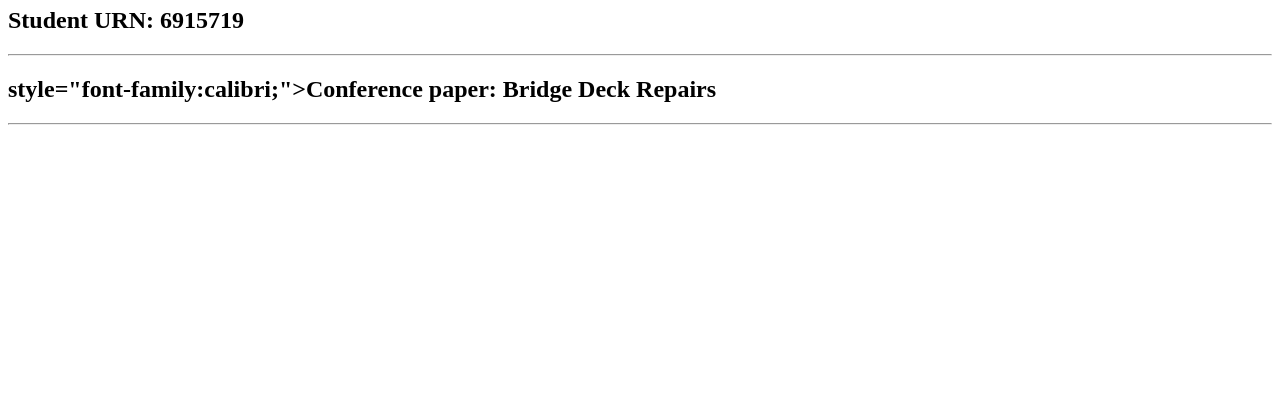
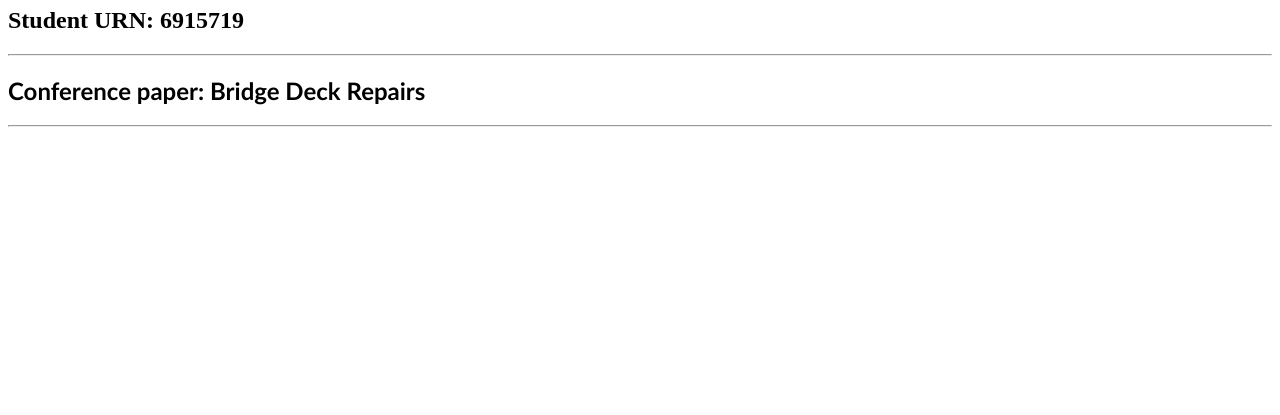
Before and after one commit to FEPSFY6915719/FY6915719, a plain HTML site: page index.html in a window 1280 px wide. Shown: the part 385-800 px from the top of the page. Drawn offline with Linux system fonts and the light colour scheme.

Commit message:
Step 6(3)

```diff
--- a/index.html
+++ b/index.html
@@ -7,7 +7,7 @@
       <h1><b>ENG0018 Computer Laboratory 2025/26</b></h1>
       <h2>Student URN: 6915719</h2>
     <hr>
-    <h2> style="font-family:calibri;"><b>Conference paper: Bridge Deck Repairs</b></h2>
+    <h2 style="font-family:calibri;"><b>Conference paper: Bridge Deck Repairs</b></h2>
     <hr>
   </head>
 
```
